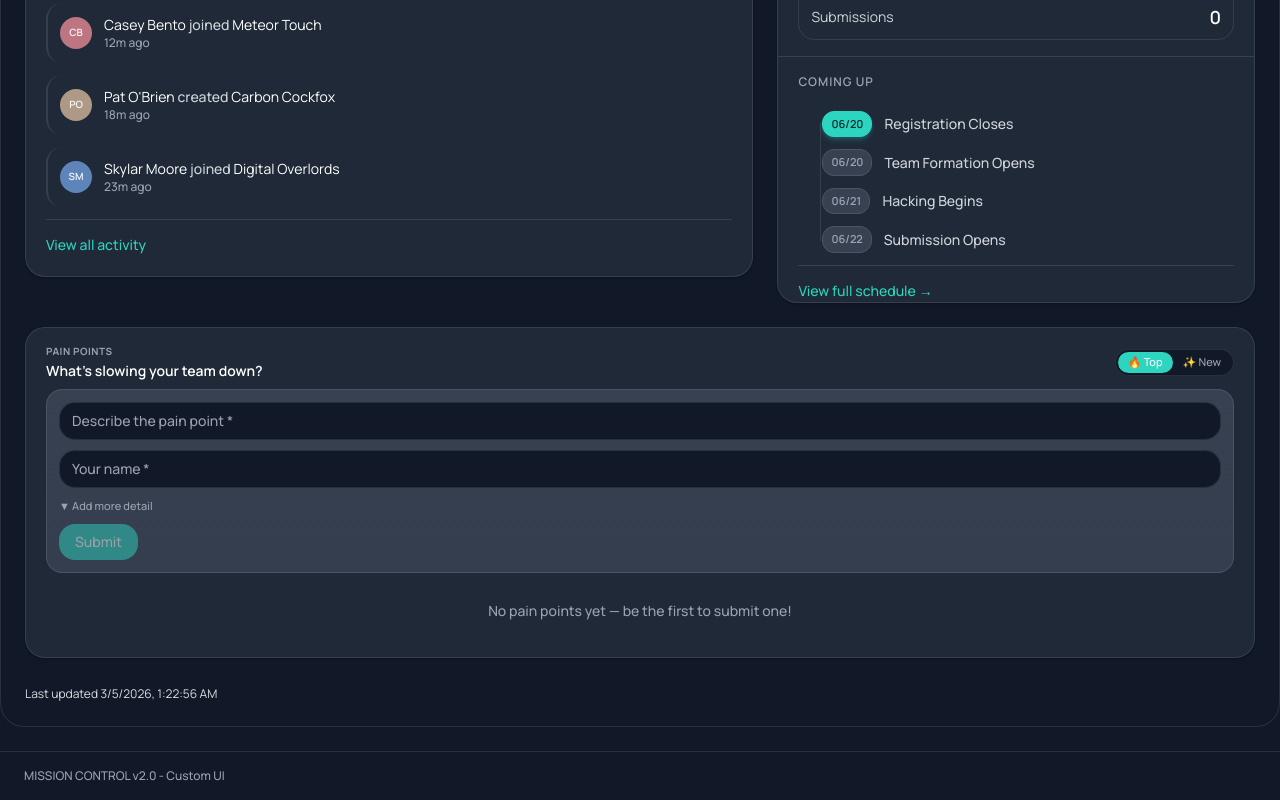
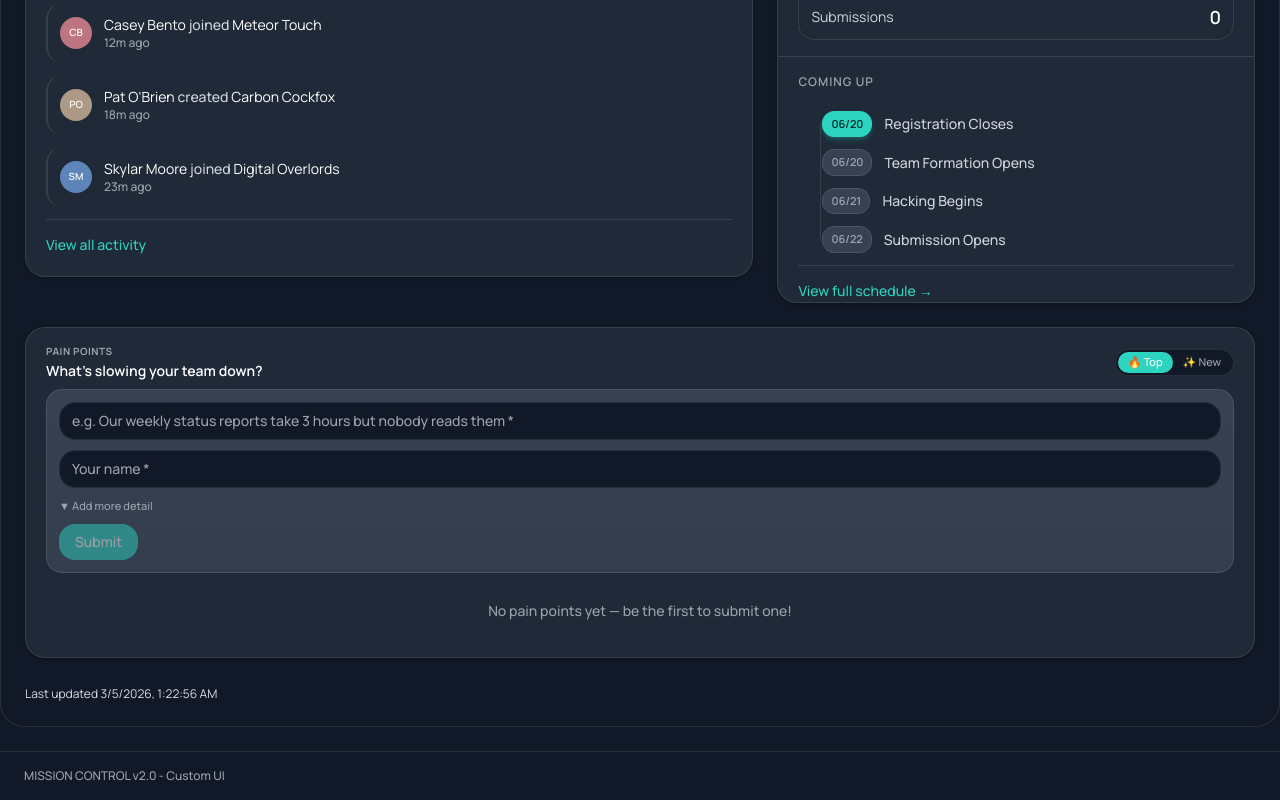
Before and after one commit to nickfine/hackcentral, a React (Vite) app in the folder forge-native/static/runtime-frontend/: page / in a window 1280 px wide. Shown: the part 884-1684 px from the top of the page. Built offline with nearby package versions, Linux system fonts and the light colour scheme.

Commit message:
fix: add example placeholder text to pain point input

```diff
--- a/forge-native/static/runtime-frontend/src/components/PainPointsSection.jsx
+++ b/forge-native/static/runtime-frontend/src/components/PainPointsSection.jsx
@@ -120,7 +120,7 @@ function SubmitForm({ onSubmit }) {
         type="text"
         value={title}
         onChange={(e) => setTitle(e.target.value)}
-        placeholder="Describe the pain point *"
+        placeholder="e.g. Our weekly status reports take 3 hours but nobody reads them *"
         className={inputClass}
         required
       />
```
